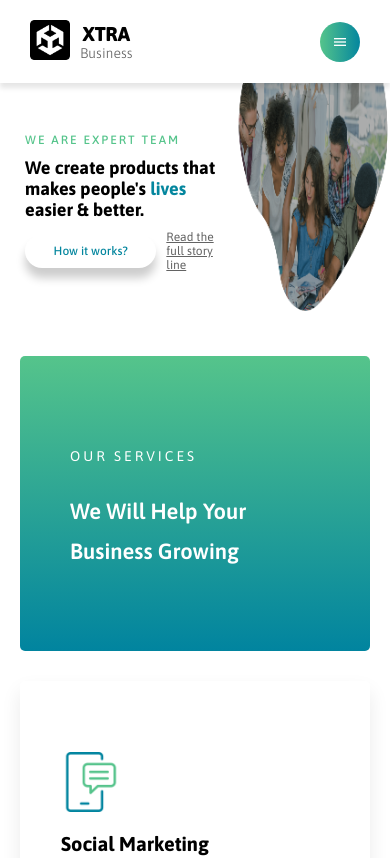
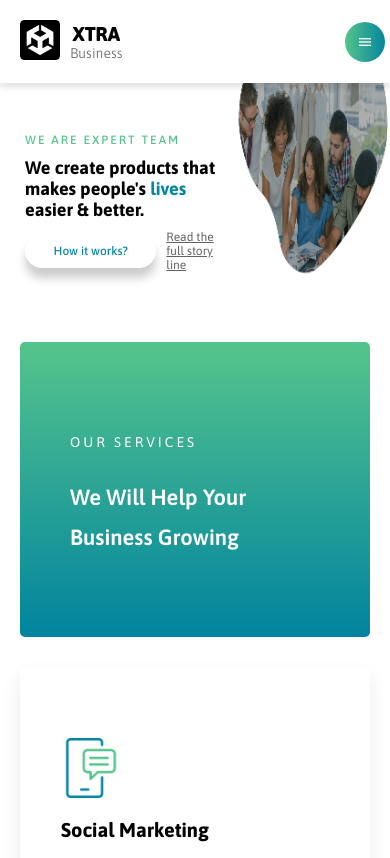
Before and after one commit to GehadAdel127/Business-App, a React (Create React App) app: page / in a window 390 px wide. Shown: the top 858 px of the page. Built offline with nearby package versions, Linux system fonts and the light colour scheme.

Commit message:
the last update

```diff
--- a/src/Components/Header.css
+++ b/src/Components/Header.css
@@ -195,7 +195,7 @@ header .btn{
 }
 @media screen and (max-width : 1200px){
     header{
-        padding: 20px 30px;
+        padding: 20px;
     }
     header .logo{
         width: 20%;
@@ -242,6 +242,7 @@ header .btn{
         border-radius: 0px;
         width: 100%;
         position: relative;
+        padding-right: 5px;
     }
     header .links{
         position: absolute;
--- a/src/Pages/Home.css
+++ b/src/Pages/Home.css
@@ -128,7 +128,7 @@
         width: 40%;
     }
     .home .right img , .home .right{
-        height: 30vh;
+        height: 25vh;
     }
     .home .left{
         padding: 50px 0px;
```
